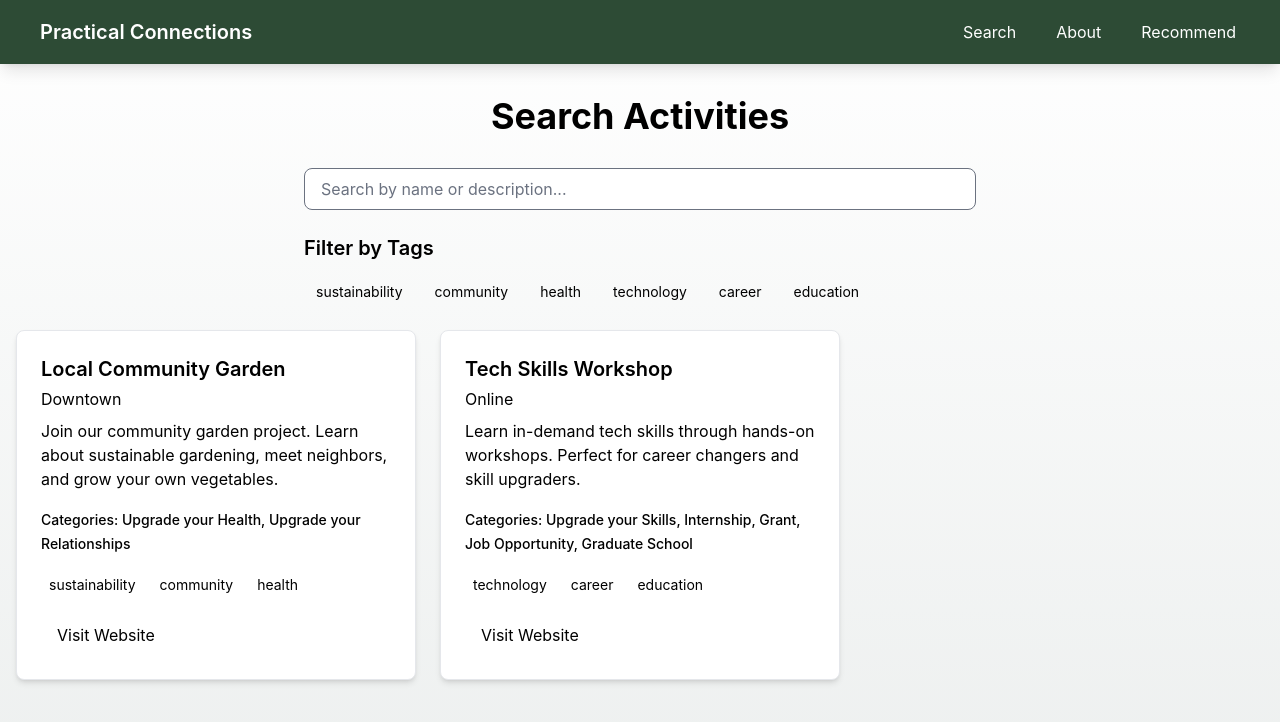
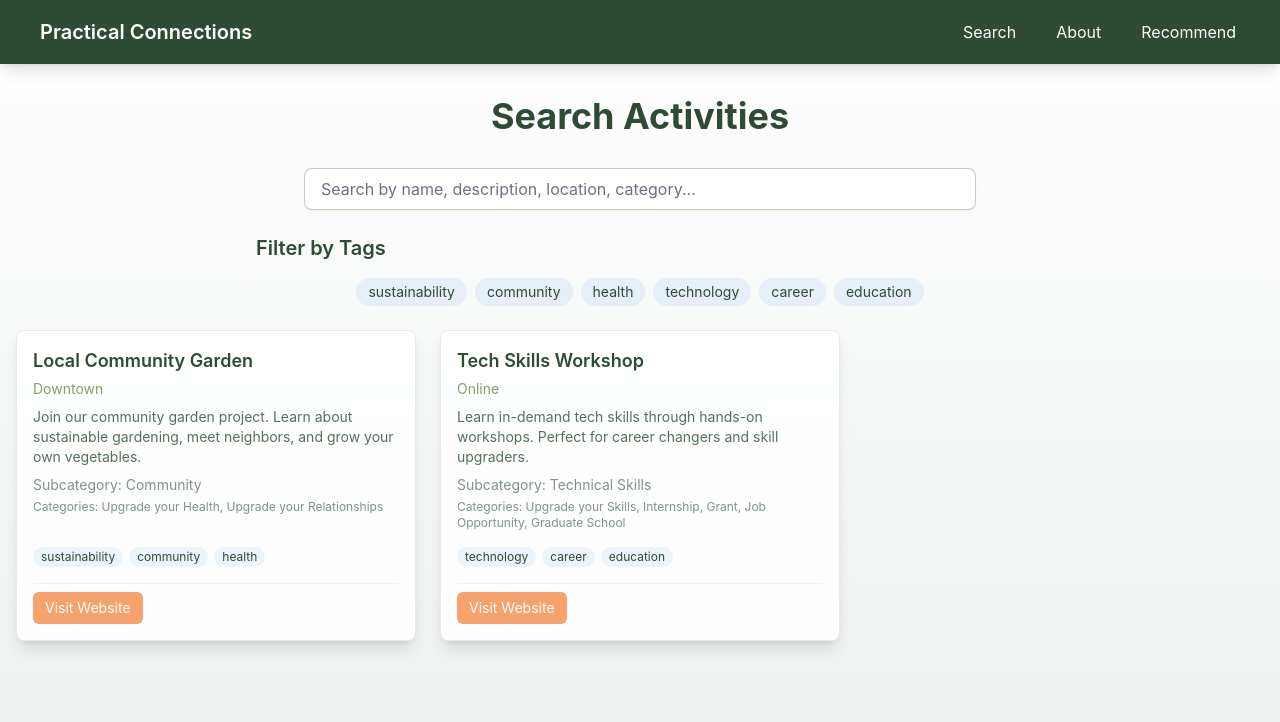
Before and after one commit to solarpunktampabay/SolarpunkResource, a React (Vite) app: page /search in a window 1280 px wide. Shown: the top 722 px of the page. Built offline with nearby package versions, Linux system fonts and the light colour scheme; no server answers.

Commit message:
updated date-time conversion. add css for search

```diff
--- a/src/pages/CategoryPage.jsx
+++ b/src/pages/CategoryPage.jsx
@@ -1,49 +1,7 @@
 import React, { useState, useEffect } from 'react';
 import { useParams } from 'react-router-dom';
 import { fetchActivities } from '../services/googleSheets';
-
-// Helper function to parse MM-DD-YYYY string into a Date object (UTC start of day)
-// Returns null if the format is invalid or the date doesn't exist
-const parseMMDDYYYYToUTCDate = (dateString) => {
-  if (!dateString || typeof dateString !== 'string') {
-    return null;
-  }
-  const parts = dateString.split('-'); // Expects MM-DD-YYYY
-  if (parts.length === 3) {
-    const month = parseInt(parts[0], 10);
-    const day = parseInt(parts[1], 10);
-    const year = parseInt(parts[2], 10);
-
-    // Basic validation for numeric parts
-    if (isNaN(month) || isNaN(day) || isNaN(year) || month < 1 || month > 12 || day < 1 || day > 31) {
-      console.warn(`Invalid date components in: ${dateString}`);
-      return null;
-    }
-
-    // Use Date.UTC to create the date timestamp (milliseconds since epoch)
-    // Note: month is 0-indexed in Date.UTC (0 for January, 11 for December)
-    const utcTimestamp = Date.UTC(year, month - 1, day);
-
-    // Create a Date object from the UTC timestamp
-    const date = new Date(utcTimestamp);
-
-    // Final validation: Check if the components of the created Date object match the input
-    // This catches invalid dates like 02-30-2024, as Date.UTC might adjust them (e.g., to March 1st)
-    if (
-      date.getUTCFullYear() !== year ||
-      date.getUTCMonth() !== month - 1 ||
-      date.getUTCDate() !== day
-    ) {
-       console.warn(`Invalid date (e.g., Feb 30) detected after UTC conversion: ${dateString}`);
-       return null; // Return null for dates that don't actually exist
-    }
-
-    return date; // Return the valid Date object representing UTC start of day
-
-  }
-  console.warn(`Invalid date format encountered (expected MM-DD-YYYY): ${dateString}`);
-  return null; // Return null for invalid format
-};
+import { parseMMDDYYYYToUTCDate, formatUTCDateToMMDDYYYY } from '../utils/dateUtils';
 
 const CategoryPage = () => {
   const { categoryId } = useParams();
@@ -176,34 +134,10 @@ const CategoryPage = () => {
             {expandedSubcategory === subcategory && (
               <div className="mt-4 grid grid-cols-1 md:grid-cols-2 lg:grid-cols-3 gap-4">
                 {subcategoryActivities.map((activity, index) => {
-                  // Log 1: Raw expiredDate string from data
-                  if (index < 5) { // Log only for the first few items to avoid spam
-                    console.log(`Activity [${index}] Raw expiredDate:`, activity.expiredDate);
-                  }
-
-                  // Parse the expired date string into a UTC Date object
+                  // Parse the date
                   const expiredDateUTC = parseMMDDYYYYToUTCDate(activity.expiredDate);
-
-                  // Log 2: Parsed Date object (UTC)
-                  if (index < 5 && expiredDateUTC) {
-                     console.log(`Activity [${index}] Parsed Date Object (UTC):`, expiredDateUTC, expiredDateUTC.toISOString());
-                  }
-
-                  // Format the UTC date object back to MM-DD-YYYY string for display
-                  let displayDate = null;
-                  if (expiredDateUTC) { // Ensure parsing was successful
-                    // Use UTC methods to extract date parts
-                    const month = String(expiredDateUTC.getUTCMonth() + 1).padStart(2, '0');
-                    const day = String(expiredDateUTC.getUTCDate()).padStart(2, '0');
-                    const year = expiredDateUTC.getUTCFullYear();
-
-                    // Log 3: Extracted UTC components for display
-                    if (index < 5) {
-                       console.log(`Activity [${index}] Display Components (UTC): Month=${month}, Day=${day}, Year=${year}`);
-                    }
-
-                    displayDate = `${month}-${day}-${year}`; // Reconstruct MM-DD-YYYY
-                  }
+                  // Format the date for display using the imported helper
+                  const displayDate = expiredDateUTC ? formatUTCDateToMMDDYYYY(expiredDateUTC) : null;
 
                   return (
                     <div
@@ -219,7 +153,7 @@ const CategoryPage = () => {
                       <p className="text-earth-dark/80 mt-2">
                         {activity.description}
                       </p>
-                      {/* Conditionally render the correctly formatted date string */}
+                      {/* Conditionally render the formatted date string */}
                       {displayDate && (
                         <p className="text-earth-olive mt-1 italic ">
                           Expires on: {displayDate}
--- a/src/pages/Search.jsx
+++ b/src/pages/Search.jsx
@@ -1,5 +1,6 @@
 import React, { useState, useEffect } from 'react';
 import { fetchActivities } from '../services/googleSheets';
+import { parseMMDDYYYYToUTCDate, formatUTCDateToMMDDYYYY } from '../utils/dateUtils';
 
 const Search = () => {
   const [activities, setActivities] = useState([]);
@@ -7,15 +8,18 @@ const Search = () => {
   const [selectedTags, setSelectedTags] = useState([]);
   const [loading, setLoading] = useState(true);
   const [allTags, setAllTags] = useState([]);
+  const [allCategories, setAllCategories] = useState([]);
 
   useEffect(() => {
     const loadActivities = async () => {
       try {
         const data = await fetchActivities();
         setActivities(data);
-        // Extract unique tags
-        const tags = [...new Set(data.flatMap(activity => activity.tags))];
+        // Extract unique tags and categories
+        const tags = [...new Set(data.flatMap(activity => activity.tags || []))];
+        const categories = [...new Set(data.flatMap(activity => activity.categories || []))];
         setAllTags(tags);
+        setAllCategories(categories);
       } catch (error) {
         console.error('Error loading activities:', error);
       } finally {
@@ -27,13 +31,29 @@ const Search = () => {
   }, []);
 
   const filteredActivities = activities.filter(activity => {
-    const matchesSearch = activity.name.toLowerCase().includes(searchTerm.toLowerCase()) ||
-                         activity.description.toLowerCase().includes(searchTerm.toLowerCase());
+    const searchLower = searchTerm.toLowerCase();
+    const matchesSearch = activity.name?.toLowerCase().includes(searchLower) ||
+                         activity.description?.toLowerCase().includes(searchLower) ||
+                         activity.location?.toLowerCase().includes(searchLower) ||
+                         activity.categories?.some(cat => cat.toLowerCase().includes(searchLower)) ||
+                         activity.subcategory?.toLowerCase().includes(searchLower);
 
     const matchesTags = selectedTags.length === 0 ||
-                       selectedTags.every(tag => activity.tags.includes(tag));
+                       selectedTags.every(tag => activity.tags?.includes(tag));
 
-    return matchesSearch && matchesTags;
+    // Expired date check (using the same logic as CategoryPage)
+    let isNotExpired = true; // Assume not expired if no date
+    if (activity.expiredDate) {
+      const nowUTC = new Date();
+      const expirationStartOfDayUTC = parseMMDDYYYYToUTCDate(activity.expiredDate);
+      if (expirationStartOfDayUTC) {
+        const expirationMomentUTC = new Date(expirationStartOfDayUTC.getTime());
+        expirationMomentUTC.setUTCDate(expirationMomentUTC.getUTCDate() + 1);
+        isNotExpired = nowUTC.getTime() < expirationMomentUTC.getTime();
+      }
+    }
+
+    return matchesSearch && matchesTags && isNotExpired;
   });
 
   const toggleTag = (tag) => {
@@ -50,80 +70,123 @@ const Search = () => {
 
   return (
     <div className="space-y-6">
-      <h1 className="text-4xl font-bold text-center mb-8 text-practical-green-dark">Search Activities</h1>
+      <h1 className="text-4xl font-bold text-center mb-8 text-earth-dark">Search Activities</h1>
 
-      {/* Search Input */}
+      {/* Search Input - Use earth tones */}
       <div className="max-w-2xl mx-auto">
         <input
           type="text"
-          placeholder="Search by name or description..."
+          placeholder="Search by name, description, location, category..."
           value={searchTerm}
           onChange={(e) => setSearchTerm(e.target.value)}
-          className="w-full px-4 py-2 border border-practical-tan/30 rounded-lg focus:ring-2 focus:ring-practical-green-light focus:border-transparent"
+          className="w-full px-4 py-2 border border-earth-olive/50 rounded-lg focus:ring-2 focus:ring-earth-peach-light focus:border-transparent shadow-sm"
         />
       </div>
 
-      {/* Tags Filter */}
-      <div className="max-w-2xl mx-auto">
-        <h2 className="text-xl font-semibold mb-4 text-practical-green-dark">Filter by Tags</h2>
-        <div className="flex flex-wrap gap-2">
+      {/* Tags Filter - Use earth tones */}
+      <div className="max-w-3xl mx-auto">
+        <h2 className="text-xl font-semibold mb-4 text-earth-dark">Filter by Tags</h2>
+        <div className="flex flex-wrap gap-2 justify-center">
           {allTags.map((tag) => (
             <button
               key={tag}
               onClick={() => toggleTag(tag)}
-              className={`px-3 py-1 rounded-full text-sm ${
+              className={`px-3 py-1 rounded-full text-sm transition-colors duration-150 ${
                 selectedTags.includes(tag)
-                  ? 'bg-practical-green-light text-practical-cream'
-                  : 'bg-practical-tan/20 text-practical-green-dark hover:bg-practical-tan/30'
+                  ? 'bg-earth-peach text-earth-white shadow-md'
+                  : 'bg-earth-blue/10 text-earth-dark hover:bg-earth-blue/20'
               }`}
             >
               {tag}
             </button>
           ))}
         </div>
+        {selectedTags.length > 0 && (
+          <button
+            onClick={() => setSelectedTags([])}
+            className="mt-4 text-sm text-earth-peach hover:underline"
+          >
+            Clear selected tags
+          </button>
+        )}
       </div>
 
-      {/* Results */}
+      {/* Results - Apply CategoryPage styling */}
       <div className="grid grid-cols-1 md:grid-cols-2 lg:grid-cols-3 gap-6">
-        {filteredActivities.map((activity) => (
+        {filteredActivities.map((activity) => {
+          // Parse and format date for display
+          const expiredDateUTC = parseMMDDYYYYToUTCDate(activity.expiredDate);
+          const displayDate = expiredDateUTC ? formatUTCDateToMMDDYYYY(expiredDateUTC) : null;
+
+          return (
             <div
               key={activity.id}
-            className="bg-white rounded-lg shadow-md p-6 border border-practical-tan/10"
+              className="bg-white/90 rounded-lg shadow-lg p-4 border border-earth-olive/20 hover:shadow-xl transition-shadow duration-200 flex flex-col h-full"
             >
-            <h3 className="text-xl font-semibold text-practical-green-dark">{activity.name}</h3>
-            <p className="text-practical-green-light mt-1">{activity.location}</p>
-            <p className="text-practical-green-dark/70 mt-2">{activity.description}</p>
-            <div className="mt-4">
-              <span className="text-sm font-medium text-practical-green-dark">
+              <div className="flex-grow">
+                 <h3 className="text-lg font-semibold text-earth-dark">
+                  {activity.name}
+                 </h3>
+                 {activity.location && (
+                     <p className="text-earth-olive mt-1 text-sm">
+                      {activity.location}
+                    </p>
+                 )}
+                 {activity.description && (
+                    <p className="text-earth-dark/80 mt-2 text-sm">
+                     {activity.description}
+                    </p>
+                  )}
+                {displayDate && (
+                    <p className="text-earth-olive mt-1 italic text-sm">
+                      Expires on: {displayDate}
+                    </p>
+                 )}
+                {activity.subcategory && (
+                     <p className="text-earth-dark/60 mt-2 text-sm">
+                       Subcategory: {activity.subcategory}
+                     </p>
+                 )}
+                 {activity.categories && activity.categories.length > 0 && (
+                   <p className="text-earth-dark/60 mt-1 text-xs">
                        Categories: {activity.categories.join(', ')}
-              </span>
+                    </p>
+                )}
                 </div>
-            <div className="mt-4 flex flex-wrap gap-2">
-              {activity.tags.map((tag) => (
+
+                <div className="mt-4 flex flex-wrap gap-1.5">
+                  {activity.tags?.map((tag) => (
                     <span
                       key={tag}
-                  className="px-2 py-1 bg-practical-green-light/10 text-practical-green-dark rounded-full text-sm"
+                      className="px-2 py-0.5 bg-earth-blue/10 text-earth-dark rounded-full text-xs"
                     >
                       {tag}
                     </span>
                   ))}
                 </div>
+
               {activity.websiteUrl && (
+                <div className="mt-4 pt-2 border-t border-earth-olive/10">
                   <a
                     href={activity.websiteUrl}
                     target="_blank"
                     rel="noopener noreferrer"
-                className="mt-4 inline-block px-4 py-2 bg-practical-green-light text-practical-cream rounded-md hover:bg-practical-green-dark transition-colors"
+                    className="inline-block px-3 py-1.5 bg-earth-peach text-earth-white text-sm rounded-md hover:bg-earth-peach-light transition-colors duration-150"
                   >
                     Visit Website
                   </a>
+                </div>
               )}
             </div>
-        ))}
+          );
+        })}
       </div>
 
-      {filteredActivities.length === 0 && (
-        <div className="text-center text-practical-green-dark/70 mt-8">
+      {loading && (
+           <div className="text-center text-earth-dark">Loading activities...</div>
+      )}
+      {!loading && filteredActivities.length === 0 && (
+        <div className="text-center text-earth-dark/70 mt-8">
           No activities found matching your search criteria.
         </div>
       )}
--- /dev/null
+++ b/src/utils/dateUtils.js
@@ -0,0 +1,48 @@
+// Helper function to parse MM-DD-YYYY string into a Date object (UTC start of day)
+// Returns null if the format is invalid or the date doesn't exist
+export const parseMMDDYYYYToUTCDate = (dateString) => {
+  if (!dateString || typeof dateString !== 'string') {
+    return null;
+  }
+  const parts = dateString.split('-'); // Expects MM-DD-YYYY
+  if (parts.length === 3) {
+    const month = parseInt(parts[0], 10);
+    const day = parseInt(parts[1], 10);
+    const year = parseInt(parts[2], 10);
+
+    // Basic validation for numeric parts
+    if (isNaN(month) || isNaN(day) || isNaN(year) || month < 1 || month > 12 || day < 1 || day > 31) {
+      // console.warn(`Invalid date components in: ${dateString}`); // Optional: keep for debugging
+      return null;
+    }
+
+    // Use Date.UTC to create the date timestamp (milliseconds since epoch)
+    const utcTimestamp = Date.UTC(year, month - 1, day);
+    const date = new Date(utcTimestamp);
+
+    // Final validation: Check if the components match (catches invalid dates like 02-30)
+    if (
+      date.getUTCFullYear() !== year ||
+      date.getUTCMonth() !== month - 1 ||
+      date.getUTCDate() !== day
+    ) {
+       // console.warn(`Invalid date detected after UTC conversion: ${dateString}`); // Optional: keep for debugging
+       return null;
+    }
+    return date; // Return the valid Date object representing UTC start of day
+  }
+  // console.warn(`Invalid date format encountered (expected MM-DD-YYYY): ${dateString}`); // Optional: keep for debugging
+  return null; // Return null for invalid format
+};
+
+// Helper function to format a UTC Date object into MM-DD-YYYY string
+// Returns null if the input is not a valid Date object
+export const formatUTCDateToMMDDYYYY = (date) => {
+  if (!date || !(date instanceof Date) || isNaN(date.getTime())) {
+    return null;
+  }
+  const month = String(date.getUTCMonth() + 1).padStart(2, '0');
+  const day = String(date.getUTCDate()).padStart(2, '0');
+  const year = date.getUTCFullYear();
+  return `${month}-${day}-${year}`;
+};
```
Lines whose indentation alone changed are shown as unchanged.
